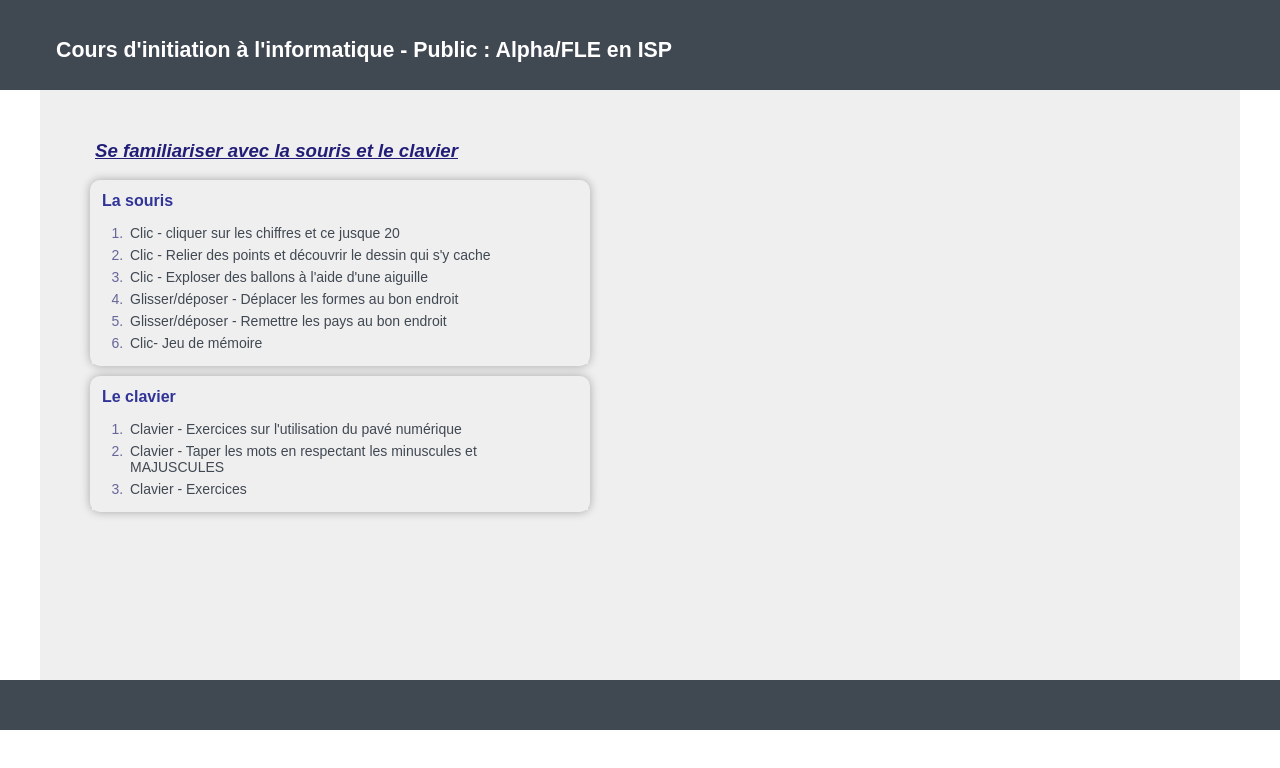
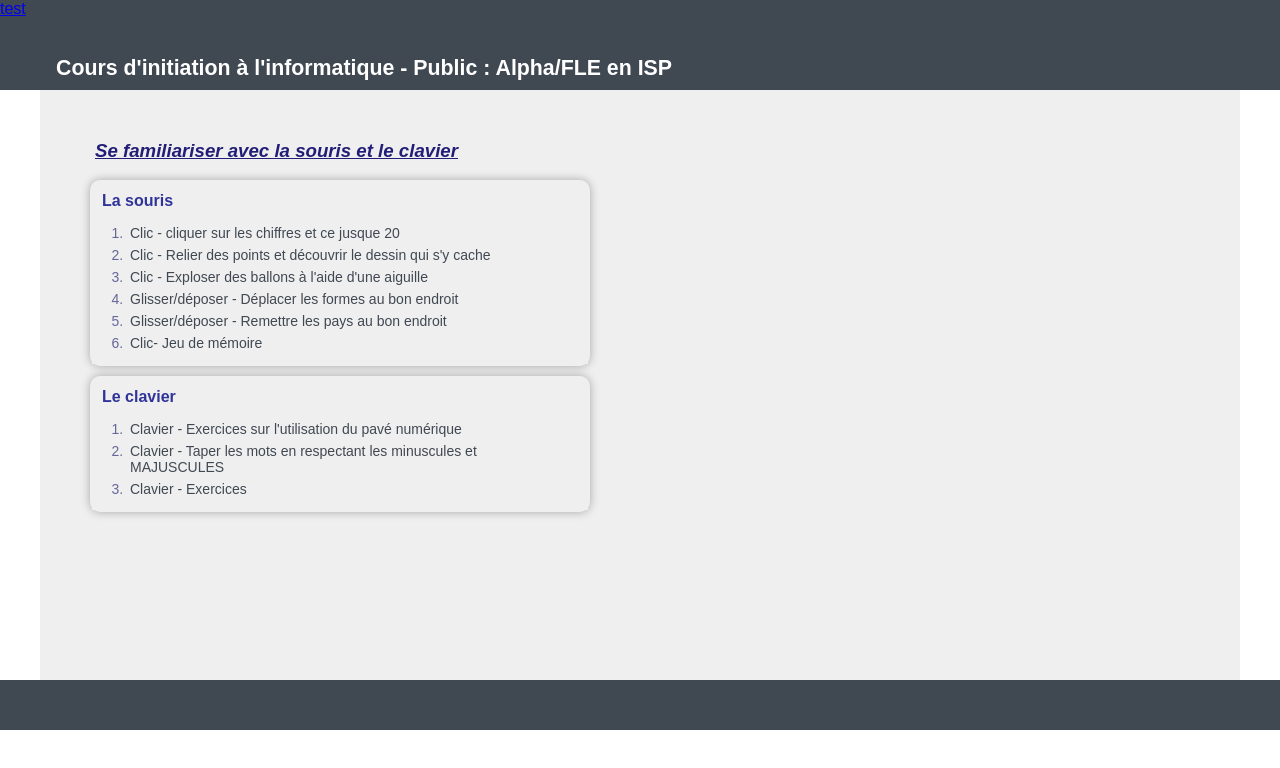
Before and after one commit to tice-tic/Initiation-PC, a plain HTML site: page index.html in a window 1280 px wide. Drawn offline with Linux system fonts and the light colour scheme.

Commit message:
Update index.html

```diff
--- a/index.html
+++ b/index.html
@@ -151,6 +151,7 @@ h1 {
 	<body>
 		<div id="header">
 			<div id="nav">
+				<a href="https://github.com/tice-tic/Initiation-PC/archive/master.zip"> test</a>
 					<ul>
 					<li class="encours";><a href="#">Cours d'initiation à l'informatique - Public : Alpha/FLE en ISP </a></li>
 					<!--<li><a href="internet.html">Internet</a></li>
```
